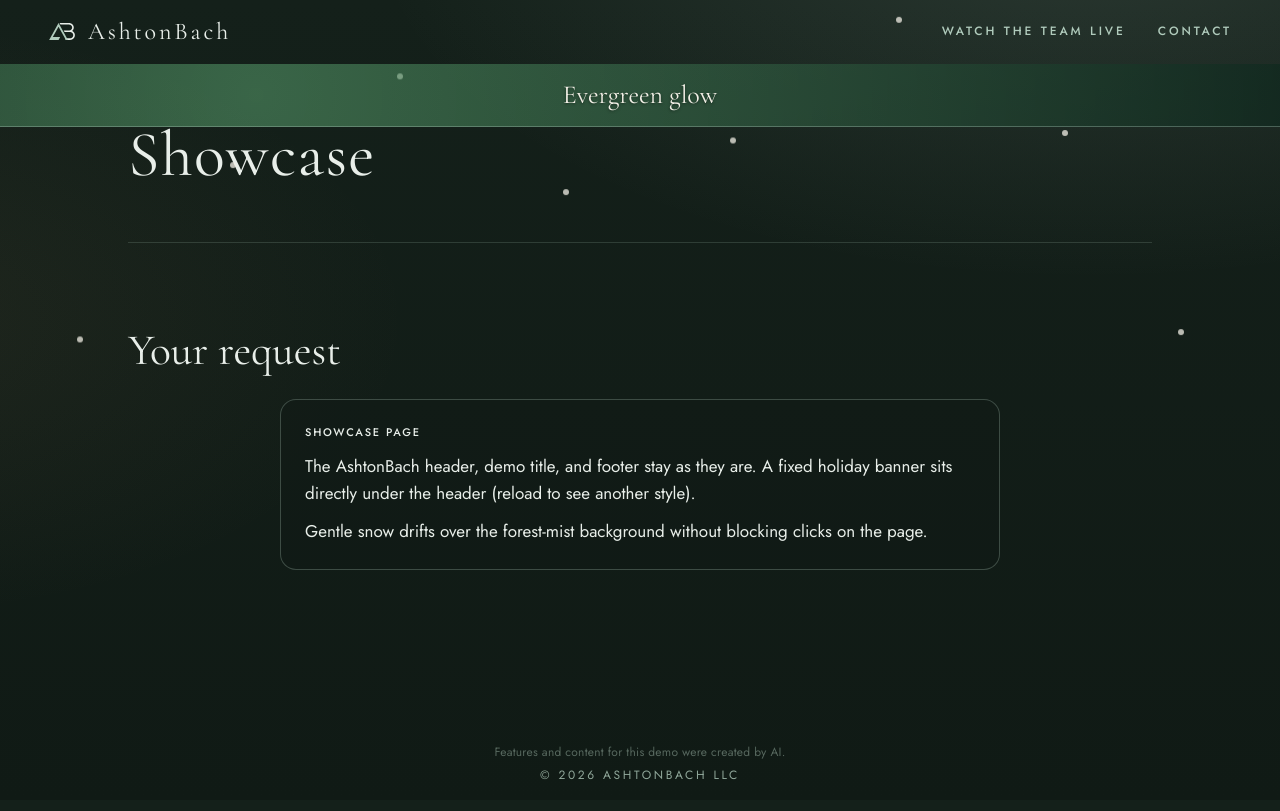
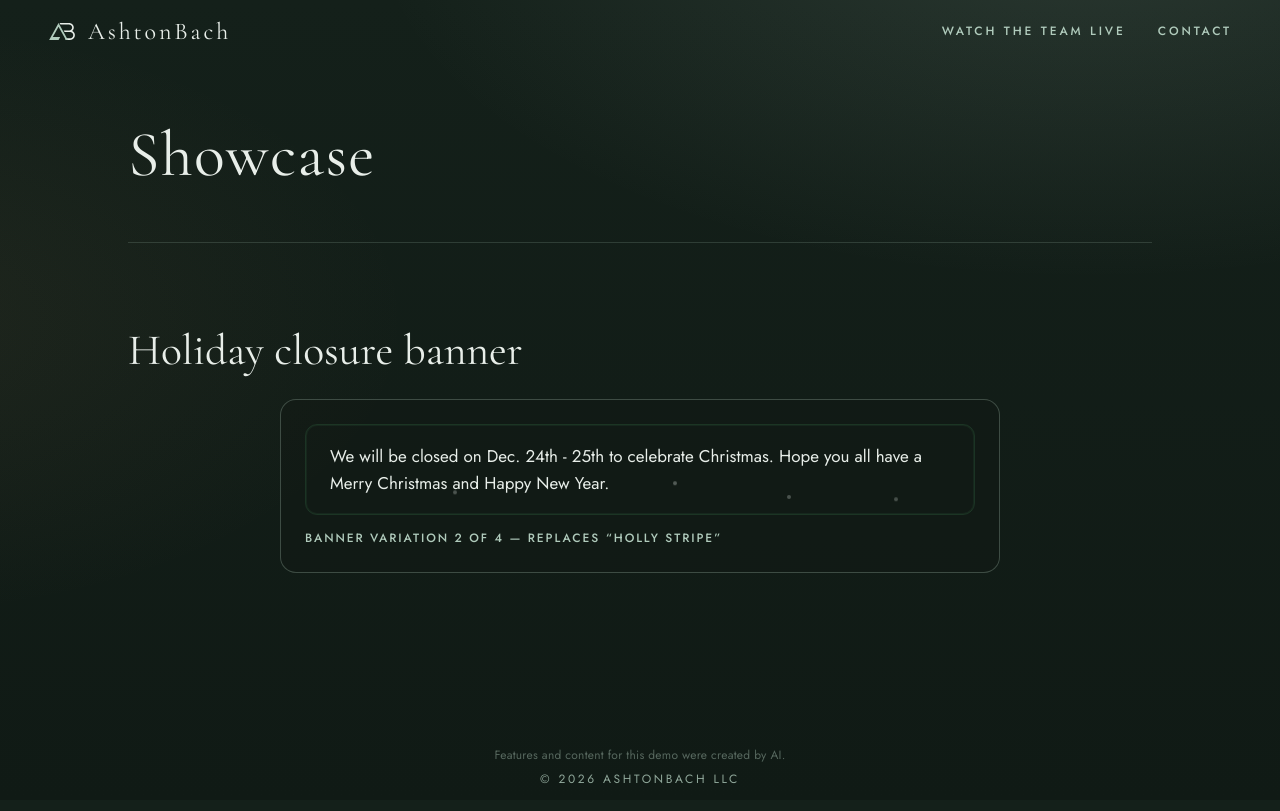
Before and after one commit to ashtonbach/agent-showcase, a Next.js app: page / in a window 1280 px wide. Built offline with nearby package versions, Linux system fonts and the light colour scheme.

Commit message:
Feature: merged by Rowan (AI reviewer) after REVIEW: APPROVE 54b2519 (#sc/custom-1792302784-tn39q7)
Merged by Rowan (AI reviewer) after REVIEW: APPROVE 54b2519 and kit-gate PASS (via merge_confirm).

```diff
--- a/app/lab/current.json
+++ b/app/lab/current.json
@@ -1 +1 @@
-{"slug":"custom-1792302379"}
+{"slug":"custom-1792302784"}
--- a/app/lab/custom-1792302379/index.tsx
+++ /dev/null
@@ -1,91 +0,0 @@
-"use client";
-
-import { useEffect, useState } from "react";
-
-const VARIANTS = [
-  { label: "Crimson pine", cls: "lab-ban-crimson" },
-  { label: "Holly stripe", cls: "lab-ban-holly" },
-  { label: "Evergreen glow", cls: "lab-ban-evergreen" },
-  { label: "Candy ribbon", cls: "lab-ban-candy" },
-];
-
-const DEFAULT = VARIANTS[0];
-
-const css = `
-.lab-wrap{position:relative;width:min(720px,100%);margin:8px auto 56px}
-.lab-card{padding:24px;border:1px solid rgba(176,203,188,0.28);border-radius:16px;background:rgba(18,26,22,0.55)}
-.lab-card p{margin:0 0 12px;color:var(--mist);line-height:1.55}
-.lab-card p:last-child{margin-bottom:0}
-.lab-role{font-family:var(--sans);font-weight:500;font-size:11px;letter-spacing:0.16em;text-transform:uppercase;color:var(--sage);margin-bottom:8px}
-.lab-xmas{position:fixed;top:var(--header-h,64px);left:0;right:0;z-index:19;display:flex;align-items:center;justify-content:center;max-height:100px;width:100%;padding:10px 16px;box-sizing:border-box;border-bottom:1px solid rgba(176,203,188,0.35)}
-.lab-xmas-txt{margin:0;font-family:var(--serif);font-size:clamp(18px,4vw,26px);font-weight:400;color:#F2EFE6;text-shadow:0 1px 3px rgba(0,0,0,0.45)}
-.lab-ban-crimson{background:linear-gradient(90deg,rgba(139,30,45,0.82),rgba(34,68,48,0.78))}
-.lab-ban-holly{background:repeating-linear-gradient(90deg,rgba(160,32,40,0.75) 0 14px,rgba(22,58,38,0.75) 14px 28px)}
-.lab-ban-evergreen{background:radial-gradient(circle at 20% 50%,rgba(90,160,110,0.55),rgba(18,42,32,0.82))}
-.lab-ban-candy{background:repeating-linear-gradient(135deg,rgba(200,48,56,0.78) 0 12px,rgba(242,239,230,0.72) 12px 24px)}
-.lab-snow{pointer-events:none;position:fixed;inset:0;z-index:18;overflow:hidden}
-.lab-flake{position:absolute;top:-8px;width:6px;height:6px;border-radius:50%;background:rgba(242,239,230,0.75);animation:lab-fall linear infinite}
-@keyframes lab-fall{to{transform:translateY(110vh)}}
-@media (prefers-reduced-motion:reduce){.lab-flake{animation:none;opacity:0.35}}
-@media (max-width:640px){.lab-xmas{top:56px}}
-`;
-
-const FLAKES = [
-  { left: "6%", delay: "0s", dur: "14s" },
-  { left: "18%", delay: "2s", dur: "18s" },
-  { left: "31%", delay: "4s", dur: "16s" },
-  { left: "44%", delay: "1s", dur: "20s" },
-  { left: "57%", delay: "3s", dur: "15s" },
-  { left: "70%", delay: "5s", dur: "17s" },
-  { left: "83%", delay: "2.5s", dur: "19s" },
-  { left: "92%", delay: "0.5s", dur: "13s" },
-];
-
-export default function Lab() {
-  const [variant, setVariant] = useState(DEFAULT);
-
-  useEffect(() => {
-    const i = Math.floor(Math.random() * VARIANTS.length);
-    setVariant(VARIANTS[i]);
-  }, []);
-
-  return (
-    <section
-      data-lab="custom-1792302379"
-      aria-labelledby="lab-your-request-title"
-    >
-      <style>{css}</style>
-      <h2 id="lab-your-request-title">Your request</h2>
-      <div
-        className={`lab-xmas ${variant.cls}`}
-        role="region"
-        aria-label={`Christmas banner: ${variant.label}`}
-      >
-        <p className="lab-xmas-txt">{variant.label}</p>
-      </div>
-      <div className="lab-snow" aria-hidden="true">
-        {FLAKES.map((f, n) => (
-          <span
-            key={n}
-            className="lab-flake"
-            style={{ left: f.left, animationDelay: f.delay, animationDuration: f.dur }}
-          />
-        ))}
-      </div>
-      <div className="lab-wrap">
-        <div className="lab-card">
-          <p className="lab-role">Showcase page</p>
-          <p>
-            The AshtonBach header, demo title, and footer stay as they are. A
-            fixed holiday banner sits directly under the header (reload to see
-            another style).
-          </p>
-          <p>
-            Gentle snow drifts over the forest-mist background without blocking
-            clicks on the page.
-          </p>
-        </div>
-      </div>
-    </section>
-  );
-}
--- /dev/null
+++ b/app/lab/custom-1792302784/index.tsx
@@ -0,0 +1,136 @@
+"use client";
+
+import { useEffect, useState } from "react";
+
+const CLOSURE =
+  "We will be closed on Dec. 24th - 25th to celebrate Christmas. Hope you all have a Merry Christmas and Happy New Year.";
+
+const VARIATIONS = [
+  { key: "crimson", label: "Crimson pine", accent: "#8B3A3A" },
+  { key: "holly", label: "Holly stripe", accent: "#2F5C3E" },
+  { key: "evergreen", label: "Evergreen glow", accent: "#3D6B52" },
+  { key: "candy", label: "Candy ribbon", accent: "#B85C6E" },
+];
+
+const css = `
+  .lab-wrap { width: min(720px, 100%); margin: 8px auto 56px; }
+  .lab-card {
+    border: 1px solid rgba(176, 203, 188, 0.28);
+    border-radius: 16px;
+    padding: 24px;
+    background: rgba(18, 26, 22, 0.45);
+  }
+  .lab-banner {
+    position: relative;
+    overflow: hidden;
+    border-radius: 12px;
+    border: 1px solid rgba(176, 203, 188, 0.35);
+    padding: 18px 20px 18px 24px;
+    min-height: 88px;
+    display: flex;
+    align-items: center;
+    transition: box-shadow 0.5s ease, border-color 0.5s ease;
+  }
+  .lab-banner-text {
+    font-family: var(--sans);
+    font-size: clamp(15px, 2.8vw, 17px);
+    line-height: 1.55;
+    color: var(--mist);
+    margin: 0;
+    position: relative;
+    z-index: 2;
+  }
+  .lab-slot {
+    margin: 14px 0 0;
+    font-family: var(--sans);
+    font-size: 12px;
+    font-weight: 500;
+    letter-spacing: 0.16em;
+    text-transform: uppercase;
+    color: var(--sage);
+  }
+  .lab-snow {
+    position: absolute;
+    inset: 0;
+    pointer-events: none;
+    z-index: 1;
+  }
+  .lab-flake {
+    position: absolute;
+    top: -8px;
+    width: 4px;
+    height: 4px;
+    border-radius: 50%;
+    background: rgba(232, 238, 233, 0.55);
+    animation: lab-fall linear infinite;
+  }
+  @keyframes lab-fall {
+    to { transform: translateY(120px); opacity: 0.2; }
+  }
+  @media (prefers-reduced-motion: reduce) {
+    .lab-flake { animation: none; opacity: 0.35; }
+    .lab-banner { transition: none; }
+  }
+`;
+
+const FLAKE_POS = [
+  { left: "8%", delay: "0s", dur: "6s" },
+  { left: "22%", delay: "1.2s", dur: "7s" },
+  { left: "38%", delay: "0.4s", dur: "5.5s" },
+  { left: "55%", delay: "2s", dur: "6.5s" },
+  { left: "72%", delay: "0.8s", dur: "7.2s" },
+  { left: "88%", delay: "1.6s", dur: "5.8s" },
+];
+
+export default function Lab() {
+  const [active, setActive] = useState(0);
+
+  useEffect(() => {
+    let i = 0;
+    const id = window.setInterval(() => {
+      i = (i + 1) % VARIATIONS.length;
+      setActive(i);
+    }, 4500);
+    return () => window.clearInterval(id);
+  }, []);
+
+  const v = VARIATIONS[active];
+
+  return (
+    <section data-lab="custom-1792302784" aria-labelledby="lab-banner-h2">
+      <style>{css}</style>
+      <h2 id="lab-banner-h2">Holiday closure banner</h2>
+      <div className="lab-wrap">
+        <div className="lab-card">
+          <div
+            className="lab-banner"
+            role="status"
+            aria-live="polite"
+            style={{
+              borderColor: `${v.accent}66`,
+              boxShadow: `inset 0 0 0 1px ${v.accent}33`,
+            }}
+          >
+            <div className="lab-snow" aria-hidden="true">
+              {FLAKE_POS.map((f, n) => (
+                <span
+                  key={n}
+                  className="lab-flake"
+                  style={{
+                    left: f.left,
+                    animationDelay: f.delay,
+                    animationDuration: f.dur,
+                  }}
+                />
+              ))}
+            </div>
+            <p className="lab-banner-text">{CLOSURE}</p>
+          </div>
+          <p className="lab-slot">
+            Banner variation {active + 1} of {VARIATIONS.length} — replaces “{v.label}”
+          </p>
+        </div>
+      </div>
+    </section>
+  );
+}
--- a/app/page.tsx
+++ b/app/page.tsx
@@ -1,4 +1,4 @@
-import Lab from "./lab/custom-1792302379";
+import Lab from "./lab/custom-1792302784";
 import { readDemoKey, demoTitle } from "./demo-name";
 const demoKey = readDemoKey();
 const demoName = demoTitle();
```
